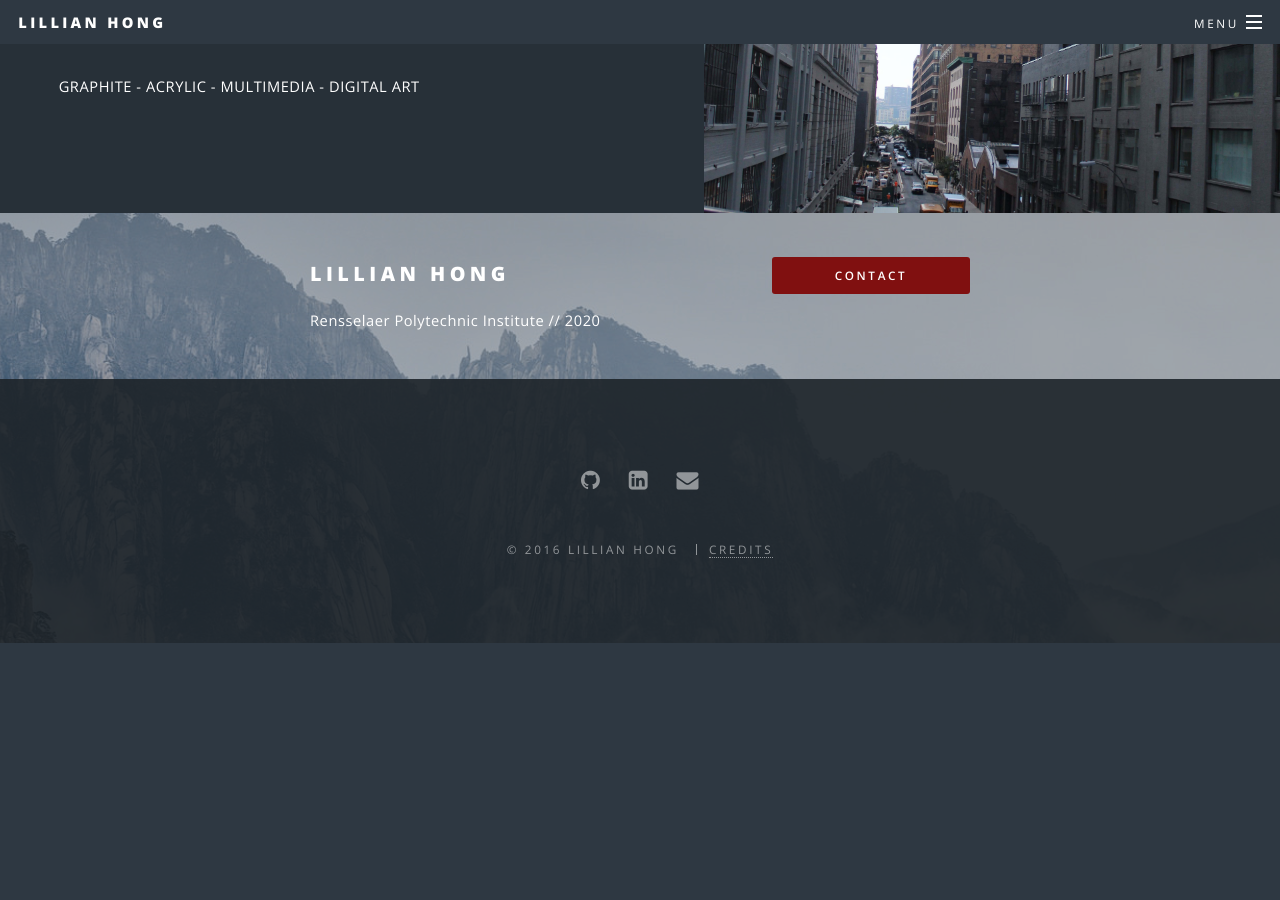
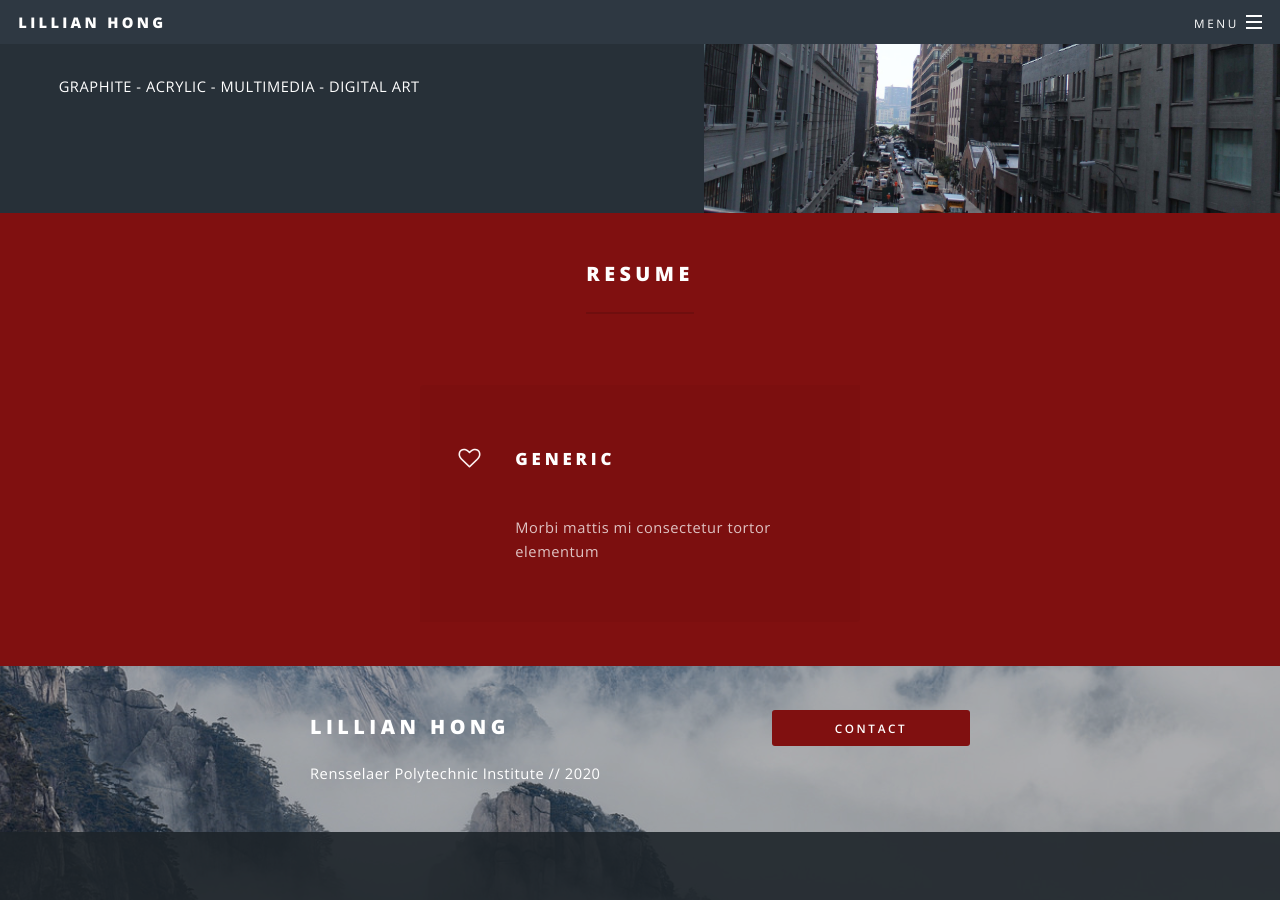
Before and after one commit to lillianhong/lillianhong.github.io, a Jekyll site: the page built from index.md, in a window 1280 px wide and 900 px high, scrolled down 1662 px. Built offline with Jekyll 4.4.1, drawn with Linux system fonts in a browser that asks for light colours; before the commit the page ends 2305 px from its top, so only the background shows below that.

Commit message:
generic page revert

```diff
--- a/_posts/Education.html
+++ b/_posts/3015-08-16-generic.html
@@ -1,10 +1,10 @@
 ---
 options: fullwidth
-title: Education
+title: Generic
 categories: topics
 tags: featured
 excerpt: Morbi mattis mi consectetur tortor elementum
-author: Lillian Hong
+author: n33
 ---
 	<h3>Lorem ipsum dolor</h3>
 	<p>Morbi mattis mi consectetur tortor elementum, varius pellentesque velit convallis. Aenean tincidunt lectus auctor mauris maximus, ac scelerisque ipsum tempor. Duis vulputate ex et ex tincidunt, quis lacinia velit aliquet. Duis non efficitur nisi, id malesuada justo. Maecenas sagittis felis ac sagittis semper. Curabitur purus leo, tempus sed finibus eget, fringilla quis risus. Maecenas et lorem quis sem varius sagittis et a est. Maecenas iaculis iaculis sem. Donec vel dolor at arcu tincidunt bibendum. Interdum et malesuada fames ac ante ipsum primis in faucibus. Fusce ut aliquet justo. Donec id neque ipsum. Integer eget ultricies odio. Nam vel ex a orci fringilla tincidunt. Aliquam eleifend ligula non velit accumsan cursus. Etiam ut gravida sapien.</p>
```
